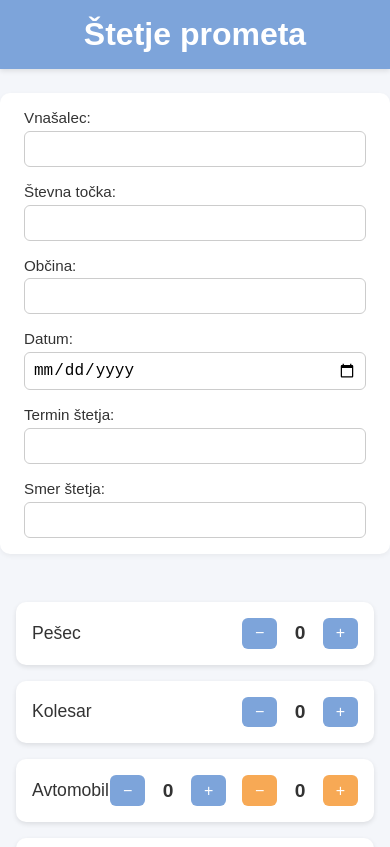
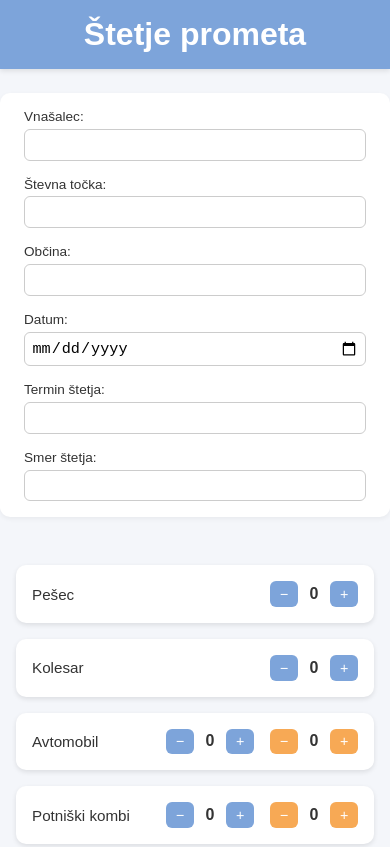
Before and after one commit to LocusProstor/LOCUS_stevec, a plain HTML site: page index.html in a window 390 px wide. Shown: the top 847 px of the page. Drawn offline with Linux system fonts and the light colour scheme.

Commit message:
Update index.html smaller mobile

```diff
--- a/index.html
+++ b/index.html
@@ -29,73 +29,7 @@
       padding: 1rem;
     }
 
-    .counter-box {
-      display: flex;
-      align-items: center;
-      justify-content: space-between;
-      background-color: white;
-      padding: 1rem 1.5rem;
-      margin-bottom: 1rem;
-      border-radius: 10px;
-      box-shadow: 0 2px 5px rgba(0, 0, 0, 0.1);
-    }
-
-    .counter-label {
-      font-size: 1.25rem;
-      font-weight: 500;
-    }
-
-    .counter-controls {
-      display: flex;
-      align-items: center;
-      gap: 1rem;
-    }
-
-    .counter-value {
-      font-size: 1.5rem;
-      font-weight: bold;
-      min-width: 30px;
-      text-align: center;
-    }
-
-    .btn {
-      background-color: #7DA4DA;
-      color: white;
-      border: none;
-      padding: 0.5rem 1rem;
-      border-radius: 8px;
-      font-size: 1.2rem;
-      cursor: pointer;
-      transition: background-color 0.2s ease;
-    }
-
-    .btn:hover {
-      background-color: #6b94d1;
-    }
-
-    .controls {
-      display: flex;
-      gap: 1rem;
-      justify-content: center;
-      margin-top: 2rem;
-    }
-    .header-content {
-      display: flex;              /* NOVO */
-      justify-content: space-between;
-      align-items: center;
-    }
-
-    .title {
-      font-size: 2rem;
-      font-weight: bold;
-      color: white;
-    }
-
-    .logo {
-      height: 50px;               /* NOVO: velikost logotipa */
-      object-fit: contain;
-    }
-
+    /* Meta section (user info) */
     .meta-section {
       display: grid;
       grid-template-columns: repeat(auto-fit, minmax(200px, 1fr));
@@ -122,6 +56,7 @@
       font-size: 1rem;
     }
 
+    /* Counter layout */
     .counter-box {
       display: flex;
       align-items: center;
@@ -156,6 +91,7 @@
       text-align: center;
     }
 
+    /* Buttons */
     .btn {
       background-color: #7DA4DA;
       color: white;
@@ -164,6 +100,7 @@
       border-radius: 6px;
       font-size: 1rem;
       cursor: pointer;
+      transition: background-color 0.2s ease;
     }
 
     .btn:hover {
@@ -178,8 +115,46 @@
       background-color: #ec9a3e;
     }
 
+    /* Page controls (bottom) */
+    .controls {
+      display: flex;
+      gap: 1rem;
+      justify-content: center;
+      margin-top: 2rem;
+    }
 
+    /* Responsive adjustments for phones */
+    @media (max-width: 500px) {
+      .counter-label {
+        font-size: 0.95rem;
+      }
+
+      .counter-value {
+        font-size: 1rem;
+        width: 20px;
+      }
+
+      .btn,
+      .btn-passenger {
+        padding: 0.3rem 0.6rem;
+        font-size: 0.9rem;
+      }
+
+      .counter-controls {
+        gap: 0.4rem;
+      }
+
+      .meta-section label {
+        font-size: 0.85rem;
+      }
+
+      .meta-section input {
+        font-size: 0.95rem;
+        padding: 0.4rem;
+      }
+    }
   </style>
+
 </head>
 <body>
   <header>Štetje prometa</header>
```
